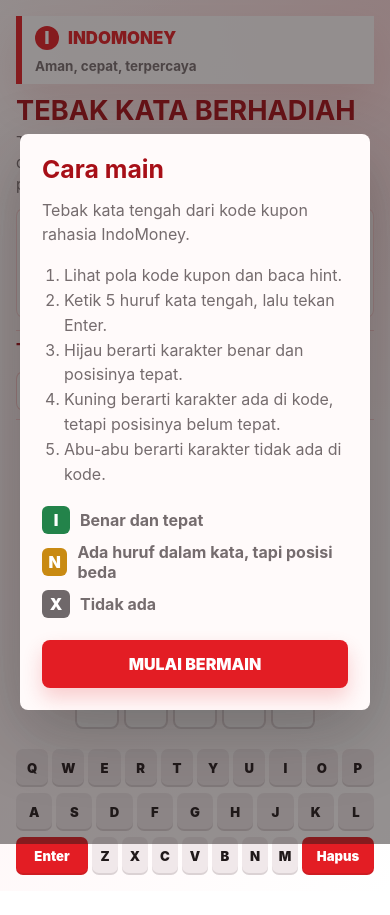
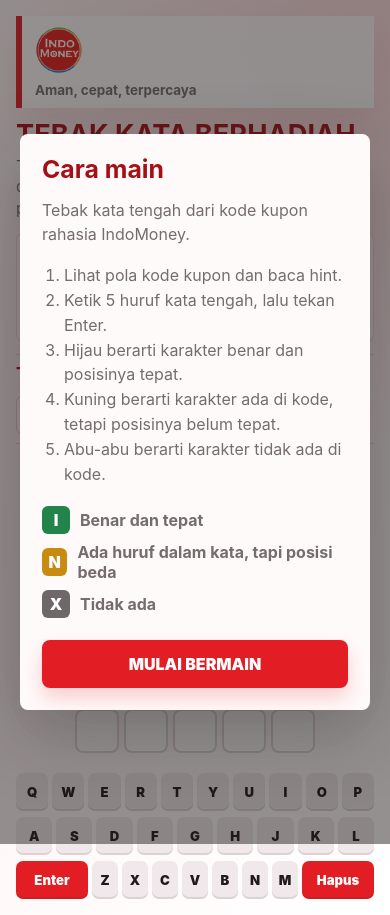
Before and after one commit to svondra/Tebak-Kata-Berhadiah-Indomoney, a plain HTML site: page index.html in a window 390 px wide. Before the commit the page ends 891 px from the top, so only its background shows below. Drawn offline with Linux system fonts and the light colour scheme.

Commit message:
Add files via upload

```diff
--- a/index.html
+++ b/index.html
@@ -69,6 +69,14 @@
         font-weight: 900;
         letter-spacing: 0;
         text-transform: uppercase;
+      }
+
+      .brand-logo {
+        display: block;
+        width: min(100%, 180px);
+        max-height: 58px;
+        object-fit: contain;
+        object-position: left center;
       }
 
       .logo-dot {
@@ -357,6 +365,10 @@
         word-break: break-word;
       }
 
+      .success-code:empty {
+        display: none;
+      }
+
       .success-claim {
         margin: 0;
         color: var(--muted);
@@ -489,6 +501,10 @@
           font-size: 1.05rem;
         }
 
+        .brand-logo {
+          max-height: 48px;
+        }
+
         .logo-dot {
           width: 24px;
           height: 24px;
@@ -588,6 +604,7 @@
     <div class="app">
       <aside class="brand-panel" aria-label="Indomoney">
         <div class="brand-mark">
+          <img class="brand-logo" id="brandLogo" src="indomoney-logo.png" alt="IndoMoney">
           <div class="logo-text"><span class="logo-dot">i</span><span>Indomoney</span></div>
           <p class="slogan">Aman, cepat, terpercaya</p>
         </div>
@@ -691,6 +708,7 @@
       const successCode = document.querySelector("#successCode");
       const successClaim = document.querySelector("#successClaim");
       const resultButton = document.querySelector("#resultButton");
+      const brandLogo = document.querySelector("#brandLogo");
       const startButton = document.querySelector("#startButton");
       const helpButton = document.querySelector("#helpButton");
       const resetButton = document.querySelector("#resetButton");
@@ -703,6 +721,14 @@
       let gameOver = false;
       let keyStatus = {};
       let resultAction = "retry";
+
+      brandLogo.addEventListener("load", () => {
+        brandLogo.nextElementSibling.classList.add("hidden");
+      });
+
+      brandLogo.addEventListener("error", () => {
+        brandLogo.classList.add("hidden");
+      });
 
       function wordLength() {
         return answer.length;
```
